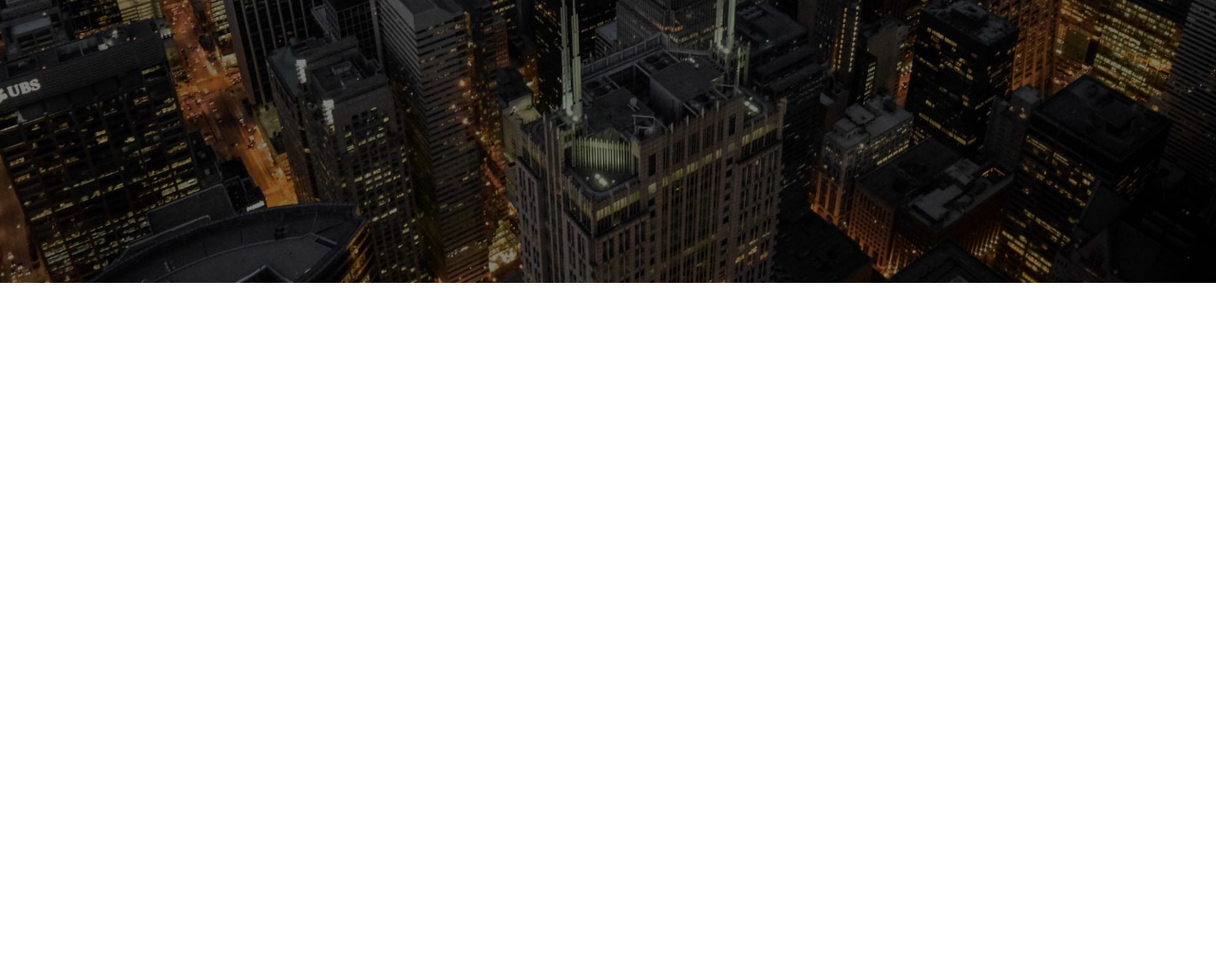
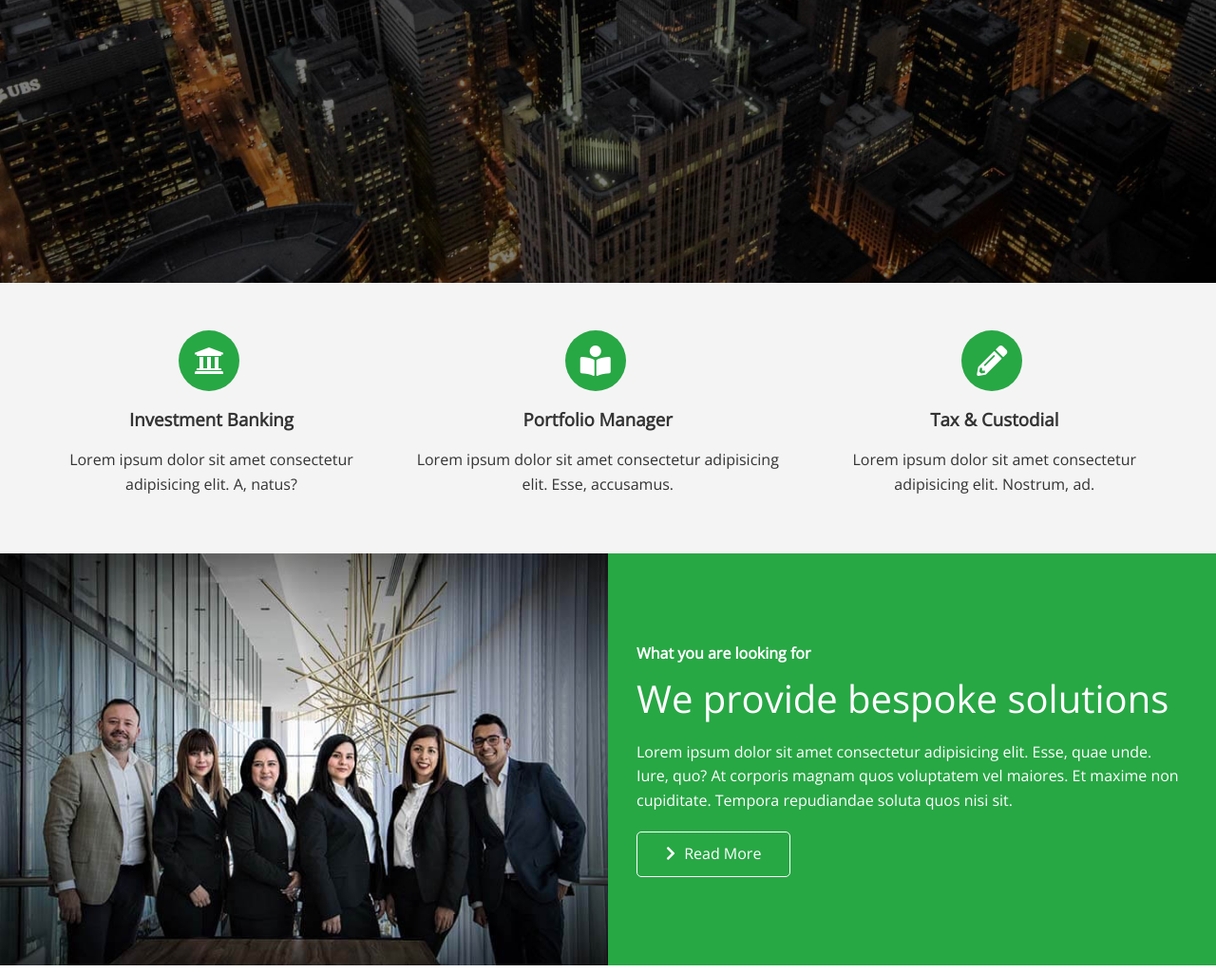
Before and after one commit to jess-alejo/edege_ledger_website, a plain HTML site: page index.html in a window 1280 px wide. Shown: the part 502-1526 px from the top of the page at 95% size. Before the commit the page ends 800 px from the top, so only its background shows below. Drawn offline with nearby package versions, Linux system fonts and the light colour scheme.

Commit message:
Icons and Solutions Sections

```diff
--- a/css/style.css
+++ b/css/style.css
@@ -109,3 +109,21 @@ img {
 .hero * {
   z-index: 10;
 }
+
+/* Icons */
+.icons {
+  padding: 30px;
+}
+
+.icons h3 {
+  font-weight: bold;
+  margin-bottom: 15px;
+}
+
+.icons i {
+  background-color: #28a745;
+  color: #fff;
+  padding: 1rem;
+  border-radius: 50%;
+  margin-bottom: 15px;
+}
--- a/css/utilities.css
+++ b/css/utilities.css
@@ -49,3 +49,67 @@ i.fas {
   color: #333;
   background-color: #f4f4f4;
 }
+
+.btn-outline {
+  background: transparent;
+  border: 1px solid #fff;
+}
+
+/* Flex items */
+.flex-items {
+  display: flex;
+  text-align: center;
+  justify-content: center;
+  align-items: stretch;
+  height: 100%;
+}
+
+.flex-items > div {
+  padding: 20px;
+}
+
+/* Flex columns */
+.flex-columns .row {
+  display: flex;
+  flex-direction: row;
+  flex-wrap: wrap;
+  width: 100%;
+}
+
+.flex-columns .column {
+  display: flex;
+  flex-direction: column;
+  flex-basis: 100%;
+  flex: 1;
+}
+
+.flex-columns .column .column-1,
+.flex-columns .column .column-2 {
+  height: 100%;
+}
+
+.flex-columns img {
+  object-fit: cover;
+  height: 100%;
+}
+
+.flex-columns .column-2 {
+  display: flex;
+  flex-direction: column;
+  align-items: flex-start;
+  justify-content: center;
+  padding: 30px;
+}
+
+.flex-columns h2 {
+  font-size: 40px;
+  font-weight: 100;
+}
+
+.flex-columns h4 {
+  margin-bottom: 10px;
+}
+
+.flex-columns p {
+  margin: 20px 0;
+}
--- a/index.html
+++ b/index.html
@@ -50,5 +50,67 @@
         >
       </div>
     </header>
+
+    <main>
+      <section id="about" class="icons bg-light">
+        <div class="flex-items">
+          <div>
+            <i class="fas fa-university fa-2x"></i>
+            <div>
+              <h3>Investment Banking</h3>
+              <p>
+                Lorem ipsum dolor sit amet consectetur adipisicing elit. A,
+                natus?
+              </p>
+            </div>
+          </div>
+          <div>
+            <i class="fas fa-book-reader fa-2x"></i>
+            <div>
+              <h3>Portfolio Manager</h3>
+              <p>
+                Lorem ipsum dolor sit amet consectetur adipisicing elit. Esse,
+                accusamus.
+              </p>
+            </div>
+          </div>
+          <div>
+            <i class="fas fa-pencil-alt fa-2x"></i>
+            <div>
+              <h3>Tax & Custodial</h3>
+              <p>
+                Lorem ipsum dolor sit amet consectetur adipisicing elit.
+                Nostrum, ad.
+              </p>
+            </div>
+          </div>
+        </div>
+      </section>
+    </main>
+    <section class="solutions flex-columns">
+      <div class="row">
+        <div class="column">
+          <div class="column-1">
+            <img src="img/home/people.jpg" alt="" />
+          </div>
+        </div>
+        <div class="column">
+          <div class="column-2 bg-primary">
+            <h4>What you are looking for</h4>
+            <h2>We provide bespoke solutions</h2>
+            <p>
+              Lorem ipsum dolor sit amet consectetur adipisicing elit. Esse,
+              quae unde. Iure, quo? At corporis magnam quos voluptatem vel
+              maiores. Et maxime non cupiditate. Tempora repudiandae soluta quos
+              nisi sit.
+            </p>
+            <a href="" class="btn btn-outline">
+              <i class="fas fa-chevron-right"></i>
+              Read More
+            </a>
+          </div>
+        </div>
+      </div>
+    </section>
   </body>
 </html>
```
